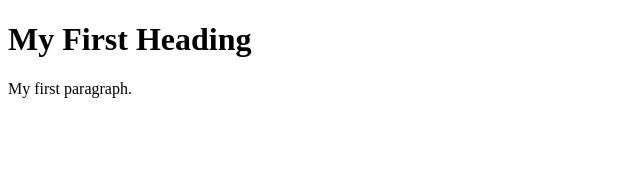
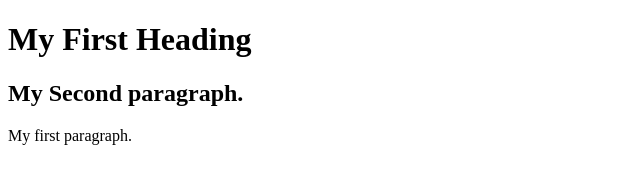
Before and after one commit to patipols/helloworld, a plain HTML site: page index.html in a window 1280 px wide. Shown: the whole page, without its empty margins (0-640 px from the left). Drawn offline with Linux system fonts and the light colour scheme.

Commit message:
Added Second Paragraph

```diff
--- a/index.html
+++ b/index.html
@@ -3,6 +3,7 @@
 <body>
 
 <h1>My First Heading</h1>
+<h2>My Second paragraph.</h2>
 <p>My first paragraph.</p>
 
 </body>
```
